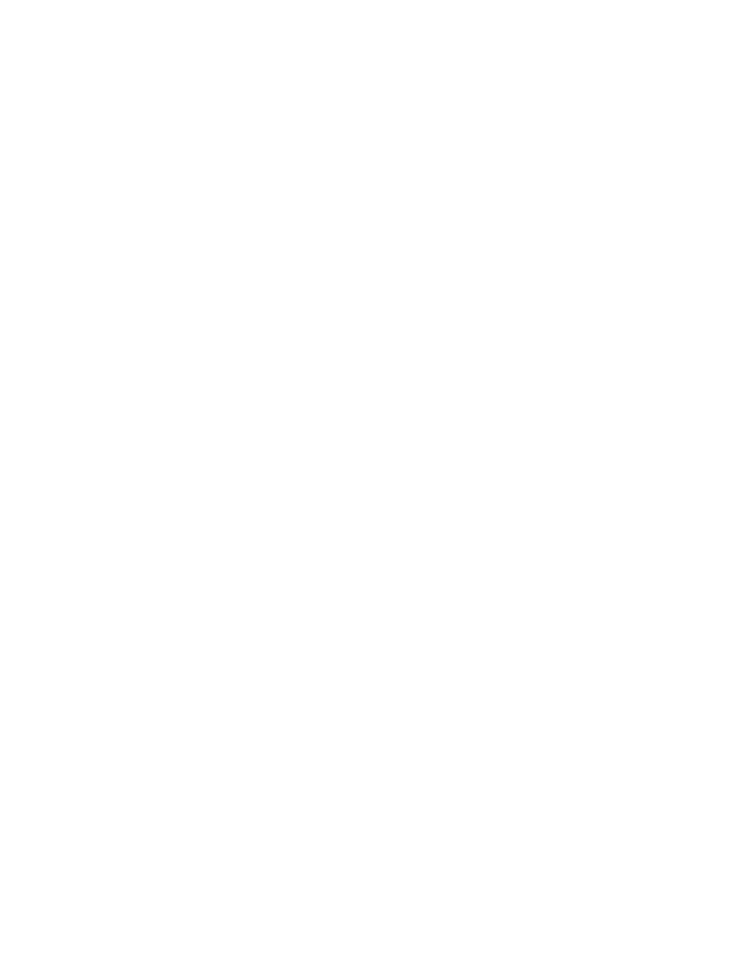
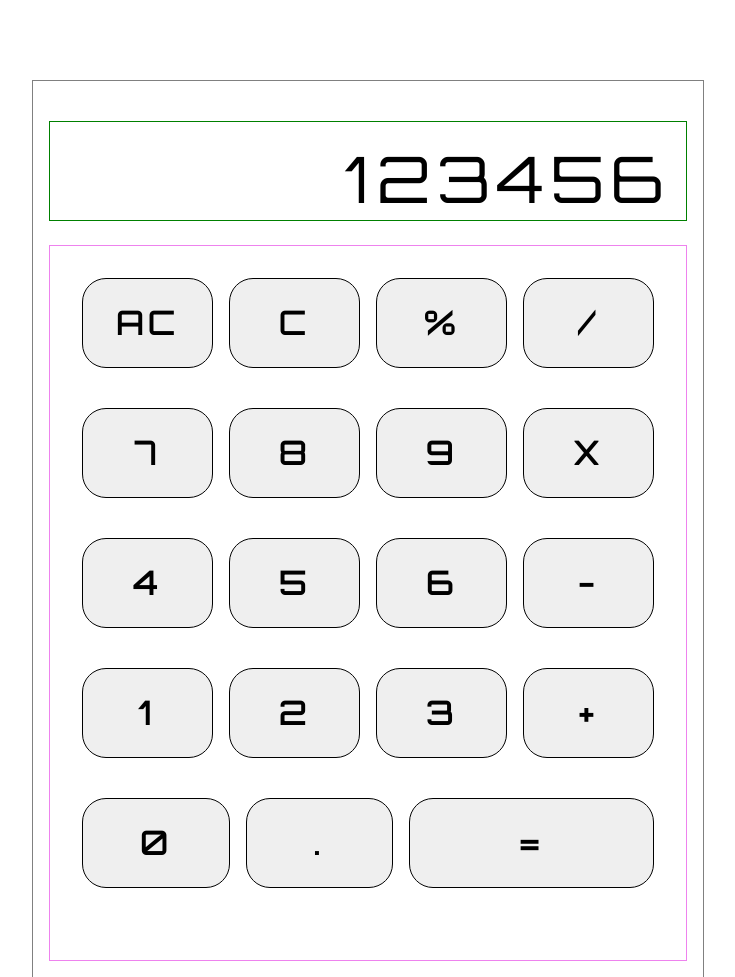
Before and after one commit to arunrr/js-calculator, a plain HTML site: page index.html in a window 1280 px wide. Shown: the whole page, without its empty margins (272-1007 px from the left). Before the commit the page ends 800 px from the top, so only its background shows below. Drawn offline with Linux system fonts and the light colour scheme.

Commit message:
Add calculator frontend

```diff
--- a/index.html
+++ b/index.html
@@ -8,6 +8,42 @@
     <title>Calculator</title>
   </head>
   <body>
+    <main class="container">
+      <div class="calculator-body">
+        <div class="calculator-display">123456</div>
+        <div class="calculator-numberpads">
+          <div class="row">
+            <button class="button">AC</button>
+            <button class="button">C</button>
+            <button class="button">%</button>
+            <button class="button">/</button>
+          </div>
+          <div class="row">
+            <button class="button">7</button>
+            <button class="button">8</button>
+            <button class="button">9</button>
+            <button class="button">X</button>
+          </div>
+          <div class="row">
+            <button class="button">4</button>
+            <button class="button">5</button>
+            <button class="button">6</button>
+            <button class="button">-</button>
+          </div>
+          <div class="row">
+            <button class="button">1</button>
+            <button class="button">2</button>
+            <button class="button">3</button>
+            <button class="button">+</button>
+          </div>
+          <div class="row">
+            <button class="button">0</button>
+            <button class="button">.</button>
+            <button class="button long-btn">=</button>
+          </div>
+        </div>
+      </div>
+    </main>
     <script src="./js/main.js"></script>
   </body>
 </html>
--- a/style/main.css
+++ b/style/main.css
@@ -1,5 +1,87 @@
+@import url("https://fonts.googleapis.com/css2?family=Orbitron&display=swap");
+
 * {
   margin: 0;
   padding: 0;
   box-sizing: border-box;
 }
+
+body {
+  font-family: "Orbitron", sans-serif;
+}
+
+.container {
+  max-width: 960px;
+  min-height: 100vh;
+  margin: 0 auto;
+}
+
+.calculator-body {
+  padding: 1rem;
+  margin: 0 auto;
+  margin-top: 5rem;
+  max-width: 70%;
+  min-height: 70vh;
+  border: 1px solid gray;
+}
+
+.calculator-display {
+  letter-spacing: 7px;
+  margin: 1.5rem 0;
+  min-width: 100%;
+  height: 100px;
+  border: 1px solid green;
+  text-align: right;
+  font-size: 4rem;
+  padding: 1rem;
+}
+
+.calculator-numberpads {
+  border: 1px solid violet;
+  min-width: 100%;
+  min-height: 65vh;
+  padding: 2rem;
+}
+
+.row {
+  display: flex;
+  justify-content: space-around;
+  margin-bottom: 2.5rem;
+  gap: 1rem;
+}
+
+.button {
+  letter-spacing: 5px;
+  font-family: inherit;
+  flex: 1;
+  border: 1px solid black;
+  border-radius: 1.5rem;
+  padding: 1.5rem;
+  font-size: 2rem;
+  font-weight: bold;
+}
+
+.long-btn {
+  flex: 2;
+}
+
+@media (max-width: 700px) {
+  .container {
+    min-width: 100%;
+  }
+
+  .calculator-body {
+    max-width: 100%;
+  }
+
+  .calculator-numberpads {
+    padding: 0;
+  }
+
+  .row {
+  }
+
+  .button {
+    font-size: 1.5rem;
+  }
+}
```
